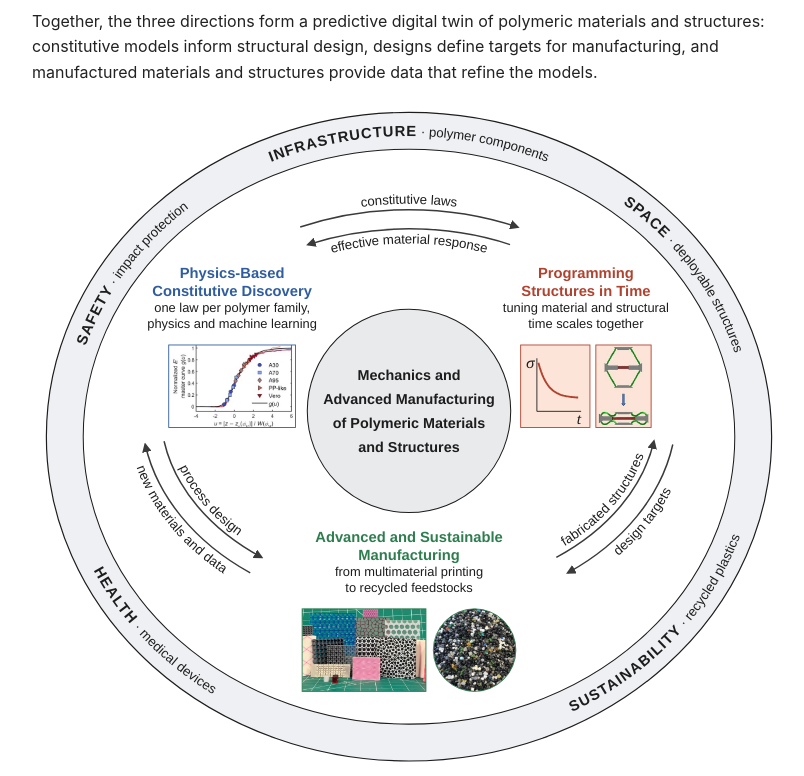
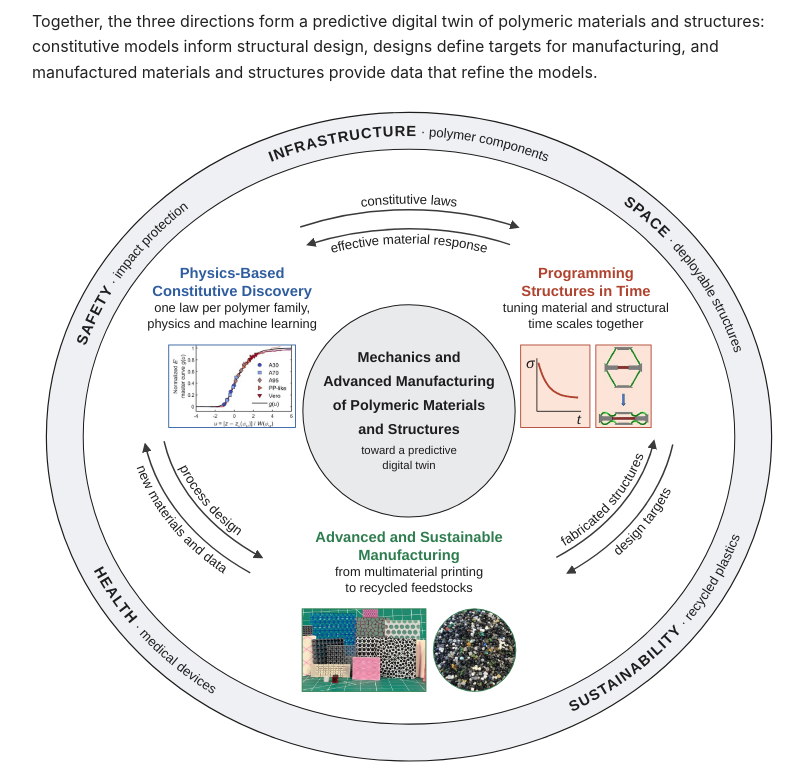
Before and after one commit to beijunshen/beijunshen.github.io, a plain HTML site: page index.html in a window 1280 px wide. Shown: the part 1042-1818 px from the top of the page, without its empty margins (370-1174 px from the left). Drawn offline with Linux system fonts and the light colour scheme.

Commit message:
Concept figure core: 'toward a predictive digital twin' subline
Co-Authored-By: Claude Opus 5.5 <noreply@anthropic.com>

```diff
--- a/index.html
+++ b/index.html
@@ -120,11 +120,13 @@ that refine the models.
 <text font-family="Helvetica, Arial, sans-serif" fill="#1d1d1d" dy="7"><textPath href="#dom2" startOffset="50%" text-anchor="middle"><tspan font-size="20" font-weight="bold" letter-spacing="1.5">SPACE</tspan><tspan font-size="18">  &#183;  deployable structures</tspan></textPath></text>
 <text font-family="Helvetica, Arial, sans-serif" fill="#1d1d1d" dy="7"><textPath href="#dom3" startOffset="50%" text-anchor="middle"><tspan font-size="20" font-weight="bold" letter-spacing="1.5">SUSTAINABILITY</tspan><tspan font-size="18">  &#183;  recycled plastics</tspan></textPath></text>
 <text font-family="Helvetica, Arial, sans-serif" fill="#1d1d1d" dy="7"><textPath href="#dom4" startOffset="50%" text-anchor="middle"><tspan font-size="20" font-weight="bold" letter-spacing="1.5">HEALTH</tspan><tspan font-size="18">  &#183;  medical devices</tspan></textPath></text>
-<circle cx="502.0" cy="415.0" r="138" fill="#e9eaec" stroke="#1d1d1d" stroke-width="1.4"/>
-<text x="502.0" y="372.9" font-family="Helvetica, Arial, sans-serif" font-size="19.5" font-weight="bold" text-anchor="middle" fill="#1d1d1d">Mechanics and</text>
-<text x="502.0" y="405.6" font-family="Helvetica, Arial, sans-serif" font-size="19.5" font-weight="bold" text-anchor="middle" fill="#1d1d1d">Advanced Manufacturing</text>
-<text x="502.0" y="438.4" font-family="Helvetica, Arial, sans-serif" font-size="19.5" font-weight="bold" text-anchor="middle" fill="#1d1d1d">of Polymeric Materials</text>
-<text x="502.0" y="471.2" font-family="Helvetica, Arial, sans-serif" font-size="19.5" font-weight="bold" text-anchor="middle" fill="#1d1d1d">and Structures</text>
+<circle cx="502.0" cy="415.0" r="144" fill="#e9eaec" stroke="#1d1d1d" stroke-width="1.4"/>
+<text x="502.0" y="348.2" font-family="Helvetica, Arial, sans-serif" font-size="19.5" font-weight="bold" text-anchor="middle" fill="#1d1d1d">Mechanics and</text>
+<text x="502.0" y="381.0" font-family="Helvetica, Arial, sans-serif" font-size="19.5" font-weight="bold" text-anchor="middle" fill="#1d1d1d">Advanced Manufacturing</text>
+<text x="502.0" y="413.7" font-family="Helvetica, Arial, sans-serif" font-size="19.5" font-weight="bold" text-anchor="middle" fill="#1d1d1d">of Polymeric Materials</text>
+<text x="502.0" y="446.5" font-family="Helvetica, Arial, sans-serif" font-size="19.5" font-weight="bold" text-anchor="middle" fill="#1d1d1d">and Structures</text>
+<text x="502.0" y="474.2" font-family="Helvetica, Arial, sans-serif" font-size="15.5" font-weight="normal" text-anchor="middle" fill="#1d1d1d">toward a predictive</text>
+<text x="502.0" y="494.4" font-family="Helvetica, Arial, sans-serif" font-size="15.5" font-weight="normal" text-anchor="middle" fill="#1d1d1d">digital twin</text>
 <text x="262.0" y="235.1" font-family="Helvetica, Arial, sans-serif" font-size="20" font-weight="bold" text-anchor="middle" fill="#2f5d9e">Physics-Based</text>
 <text x="262.0" y="259.1" font-family="Helvetica, Arial, sans-serif" font-size="20" font-weight="bold" text-anchor="middle" fill="#2f5d9e">Constitutive Discovery</text>
 <text x="262.0" y="281.1" font-family="Helvetica, Arial, sans-serif" font-size="17.5" font-weight="normal" text-anchor="middle" fill="#1d1d1d">one law per polymer family,</text>
```
Also changed, not shown: research.html (+7 -5 lines).
